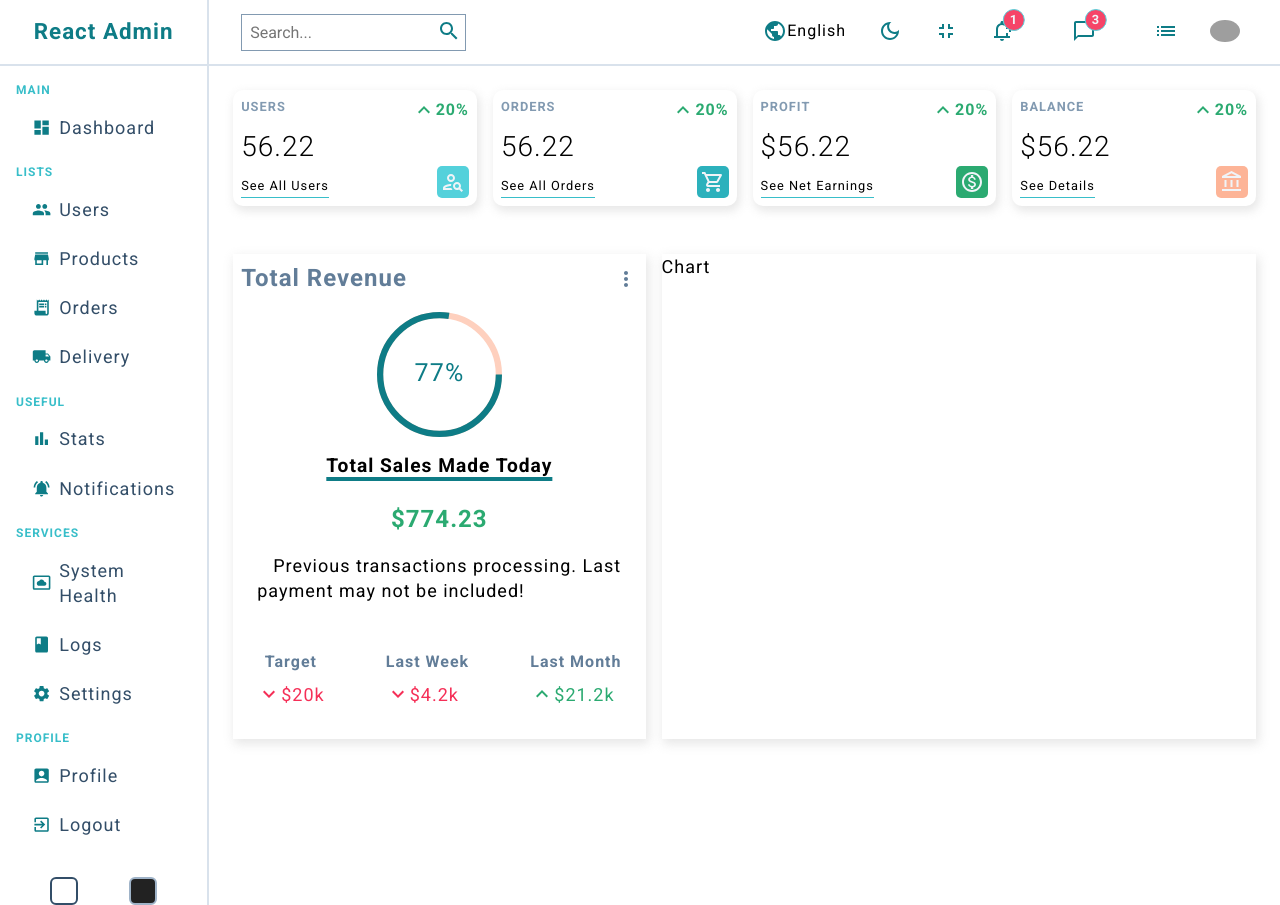
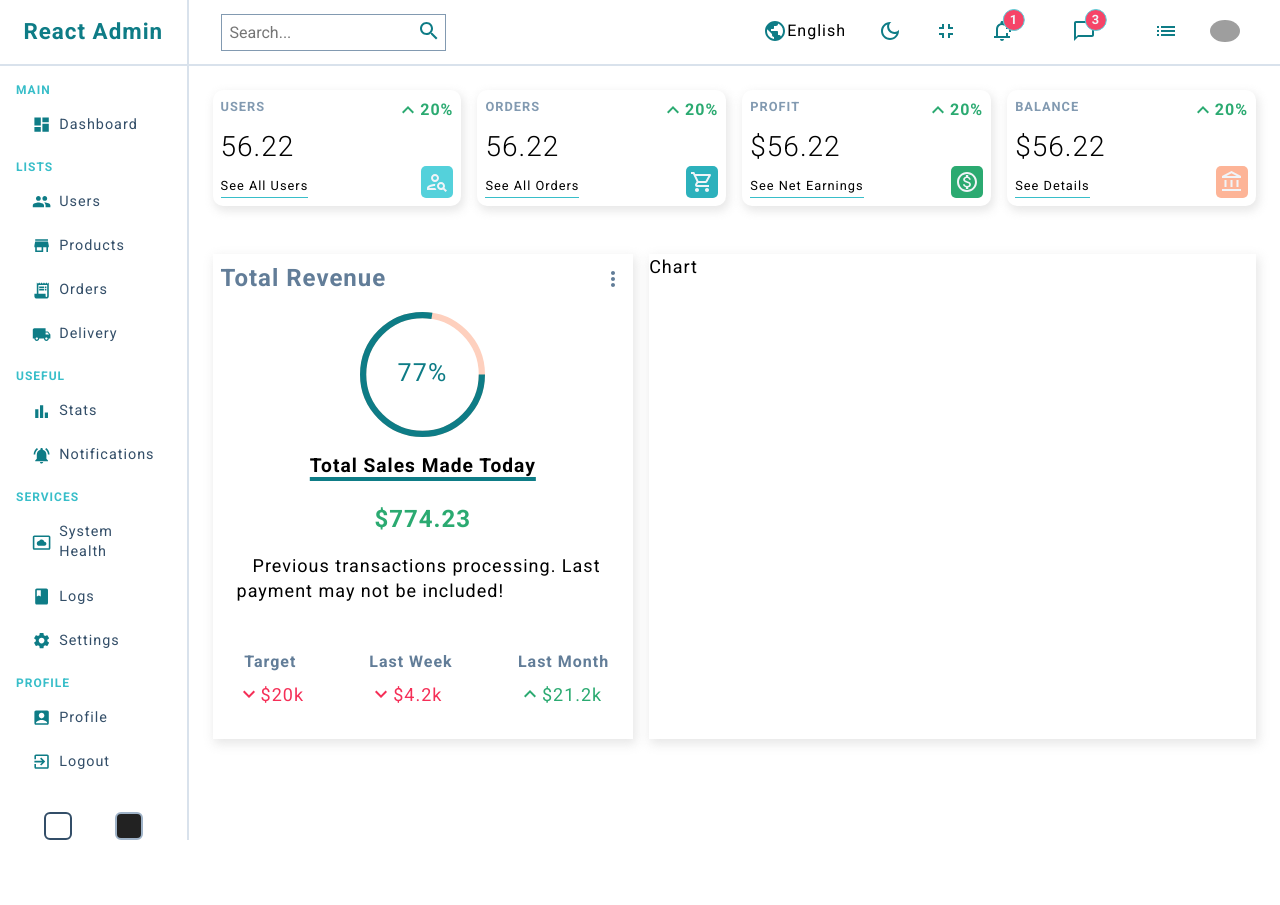
Before and after one commit to AleksandarBisevac/admin-panel-react, a React (Create React App) app: page / in a window 1280 px wide. After the commit the page ends 840 px from the top, so only its background shows below. Built offline with nearby package versions, Linux system fonts and the light colour scheme; grey boxes are pictures that could not be loaded.

Commit message:
widget slite refacore

```diff
--- a/src/components/sidebar/sidebar.scss
+++ b/src/components/sidebar/sidebar.scss
@@ -34,6 +34,7 @@
           margin-right: 0.5rem;
         }
         span {
+          font-size: 0.9rem;
           color: var(--grey-700);
           user-select: none;
         }
@@ -43,11 +44,11 @@
           transition: 500ms cubic-bezier(0.455, 0.03, 0.515, 0.955);
           .icon {
             color: var(--primary-50);
-            transform: scale(1.3);
+            transform: scale(1.3) translateX(-10%);
             transition: 300ms cubic-bezier(0.455, 0.03, 0.515, 0.955);
           }
           span {
-            transform: scale(1.1) translateX(10%);
+            transform: scale(1.1);
             transition: 300ms cubic-bezier(0.455, 0.03, 0.515, 0.955);
             font-weight: bold;
             color: var(--primary-50);
--- a/src/components/widget/Widget.jsx
+++ b/src/components/widget/Widget.jsx
@@ -12,7 +12,7 @@
   let diff = 20;
 
   return widget ? (
-    <div className="widget">
+    <div className="widget cardBoxShadow">
       <div className="left">
         <span className="title">{widget.title}</span>
         <span className="counter">
--- a/src/components/widget/widget.scss
+++ b/src/components/widget/widget.scss
@@ -4,8 +4,6 @@
   height: 100px;
   padding: 0.5rem;
   justify-content: space-between;
-  -webkit-box-shadow: 8px 9px 10px 1px rgba(0, 0, 0, 0.45);
-  box-shadow: 2px 4px 10px 1px rgba(201, 201, 201, 0.45);
   border-radius: 10px;
   .left,
   .right {
@@ -45,7 +43,7 @@
         color: var(--green-700);
       }
       &.negative {
-        color: var(--red-500);
+        color: var(--red-600);
       }
     }
 
```
